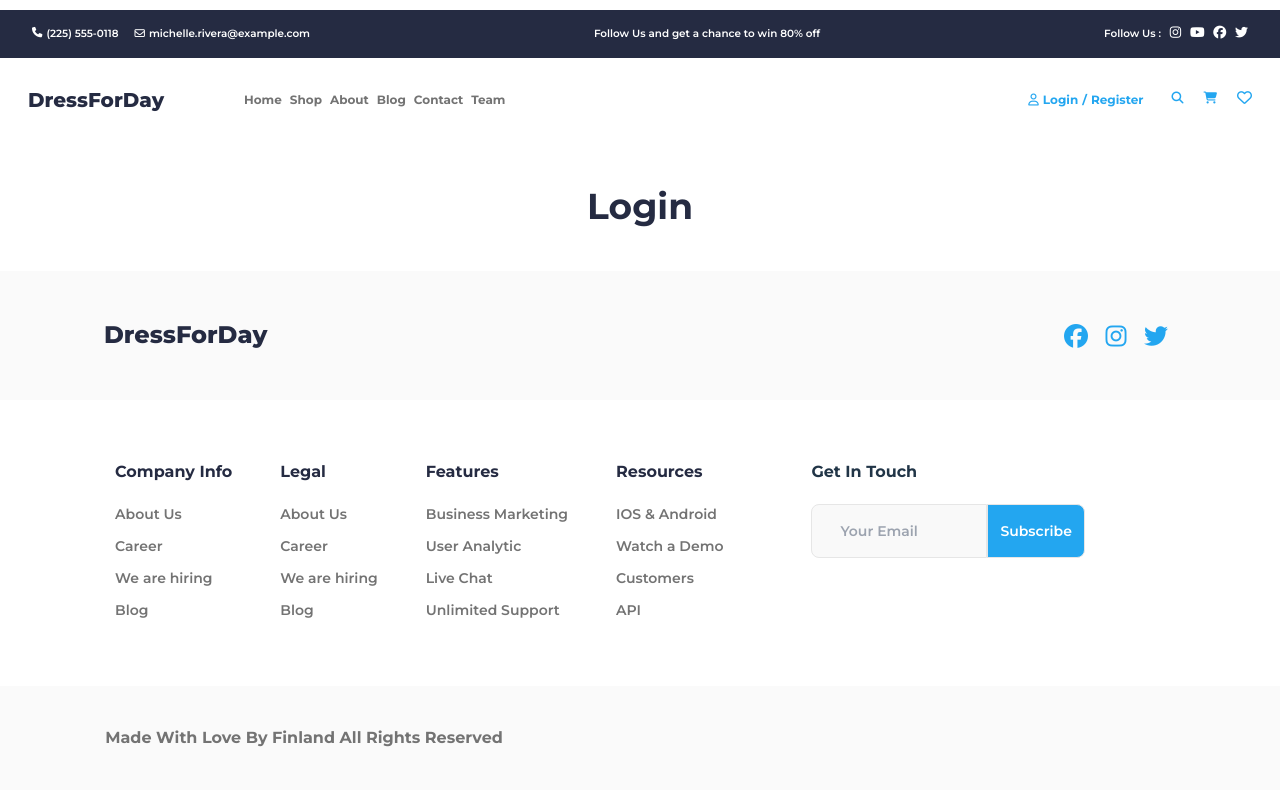
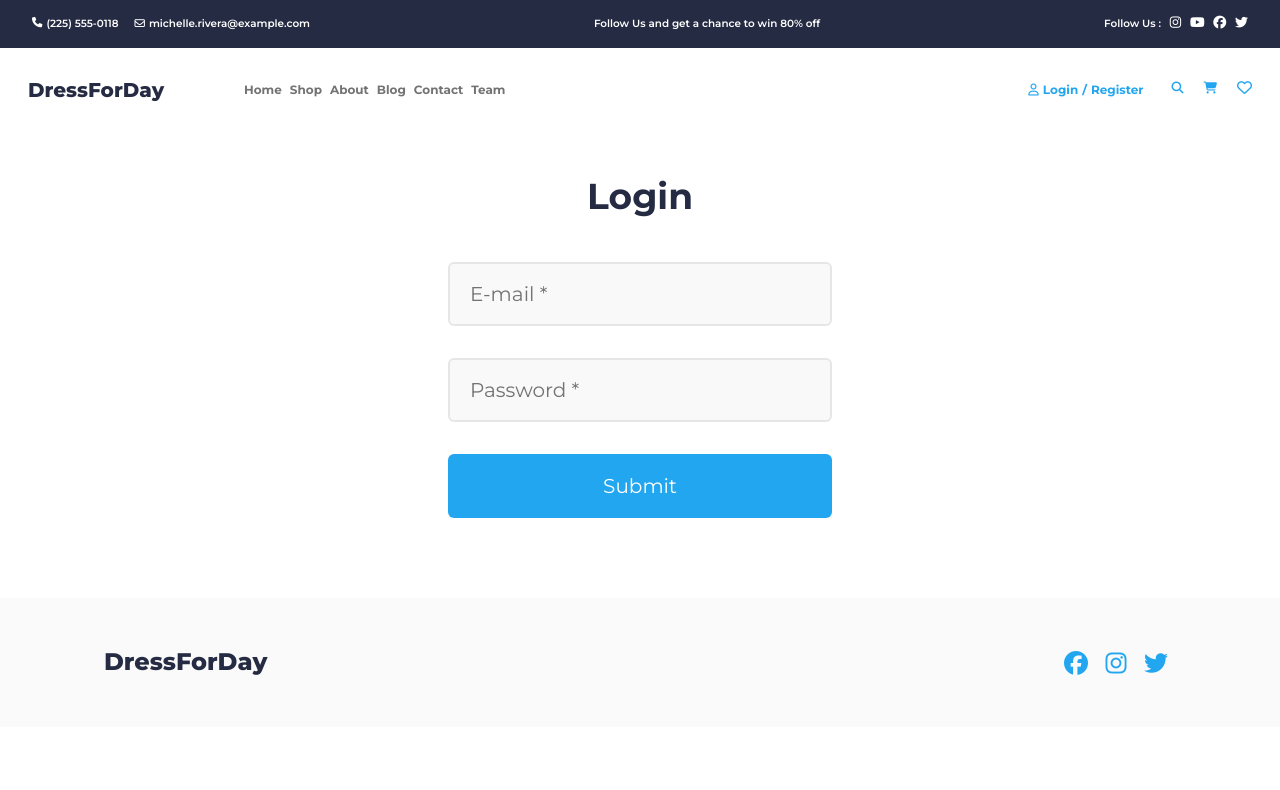
Before and after one commit to Serramento/EcommerceRepository, a React (Vite) app: page /login in a window 1280 px wide. Shown: the top 790 px of the page. Built offline with nearby package versions, Linux system fonts and the light colour scheme; the HTML template or start-up script is replaced by a standard one.

Commit message:
updated2 #23

```diff
--- a/src/actions/clientReducerActions.jsx
+++ b/src/actions/clientReducerActions.jsx
@@ -1,12 +1,16 @@
+import axios from "axios";
+import { toast } from "react-toastify";
+
 export const SET_USER = "SET_USER";
 export const SET_ROLES = "SET_ROLES";
 export const SET_THEME = "SET_THEME";
 export const SET_LANGUAGE = "SET_LANGUAGE";
+export const SET_LOGIN = "SET_LOGIN";
 
-export const setUser = (addressList, creditCards) => {
+export const setUser = (user) => {
   return {
     type: SET_USER,
-    payload: { addressList, creditCards },
+    payload: user,
   };
 };
 
@@ -29,3 +33,15 @@ export const setLanguage = (language) => {
     payload: language,
   };
 };
+
+export const setLogin = () => (dispatch) => {
+  axios
+    .post("https://workintech-fe-ecommerce.onrender.com/login")
+    .then((res) => {
+      return dispatch(setUser(res.data));
+    })
+    .catch((err) => {
+      toast.error("There is an error in the login info, please check again!");
+      return console.log(err.response.message);
+    });
+};
--- a/src/pages/LoginPage.jsx
+++ b/src/pages/LoginPage.jsx
@@ -1,13 +1,79 @@
-import React, { useState, useEffect } from "react";
-import axios from "axios";
+import React from "react";
+import { useHistory } from "react-router-dom";
 import { useForm } from "react-hook-form";
+import { useDispatch } from "react-redux";
+import { setLogin } from "../actions/clientReducerActions";
 
 function LoginPage() {
+  const dispatch = useDispatch();
+
+  const history = useHistory();
+
+  const {
+    register,
+    handleSubmit,
+    formState: { errors },
+  } = useForm({
+    defaultValues: {
+      email: "",
+      password: "",
+    },
+    mode: "onChange",
+  });
+
+  const submitHandler = (data) => {
+    dispatch(setLogin(data));
+    history.push("/");
+  };
+
   return (
-    <form className="font-montserrat flex flex-col text-xl w-[26.5rem] lg:w-[80rem]">
+    <form
+      onSubmit={handleSubmit(submitHandler)}
+      className="font-montserrat flex flex-col text-xl w-[26.5rem] lg:w-[80rem]"
+    >
       <h2 className="text-[#252B42] text-4xl font-bold my-10 w-96 text-left max-[639px]:pl-16 leading-snug lg:w-[40rem] lg:mx-auto lg:text-center">
         Login
       </h2>
+      <div>
+        <input
+          className="w-80 lg:w-96 h-16 pl-5 bg-[#F9F9F9] border-[2px] border-[#E6E6E6] rounded-md placeholder-[#737373] mb-8"
+          placeholder="E-mail *"
+          id="email"
+          type="email"
+          {...register("email", {
+            required: true,
+          })}
+        />
+        <p className="text-[#737373] text-sm text-left pl-2">
+          {errors.email?.message}
+        </p>
+      </div>
+      <div>
+        <input
+          className="w-80 lg:w-96 h-16 pl-5 bg-[#F9F9F9] border-[2px] border-[#E6E6E6] rounded-md placeholder-[#737373] mb-8"
+          placeholder="Password *"
+          id="password"
+          type="password"
+          {...register("password", {
+            required: true,
+            pattern: {
+              value:
+                /^(?=.*[0-9])(?=.*[a-z])(?=.*[A-Z])(?=.*\W)(?!.* ).{8,16}$/,
+              message:
+                "Password must be at least 8 characters and contain a number, a lower case, an upper case, a special character",
+            },
+          })}
+        />
+        <p className="text-[#737373] text-sm text-left pl-2 w-80 lg:w-96">
+          {errors.password?.message}
+        </p>
+      </div>
+      <button
+        className="w-80 mx-auto lg:w-96 h-16 bg-[#23A6F0] rounded-md text-[#FFFFFF] mb-20"
+        type="login"
+      >
+        Submit
+      </button>
     </form>
   );
 }
--- a/src/pages/SignUpFormPage.jsx
+++ b/src/pages/SignUpFormPage.jsx
@@ -6,7 +6,7 @@ import { useDispatch } from "react-redux";
 import { setRoles } from "../actions/clientReducerActions";
 
 function SignUpFormPage() {
-  const [customer, setCustomer] = useState("customer");
+  const [customer, setCustomer] = useState("");
 
   const history = useHistory();
 
--- a/src/reducers/clientReducer.jsx
+++ b/src/reducers/clientReducer.jsx
@@ -19,13 +19,7 @@ const clientReducer = (state = initialState, action) => {
     case SET_USER:
       return {
         ...state,
-        user: {
-          addressList: [...state.addressList, action.payload.addressList],
-          creditCards: [...state.creditCards, action.payload.creditCards],
-          roles: state.roles,
-          theme: state.theme,
-          language: state.language,
-        },
+        user: action.payload,
       };
 
     case SET_ROLES:
```
